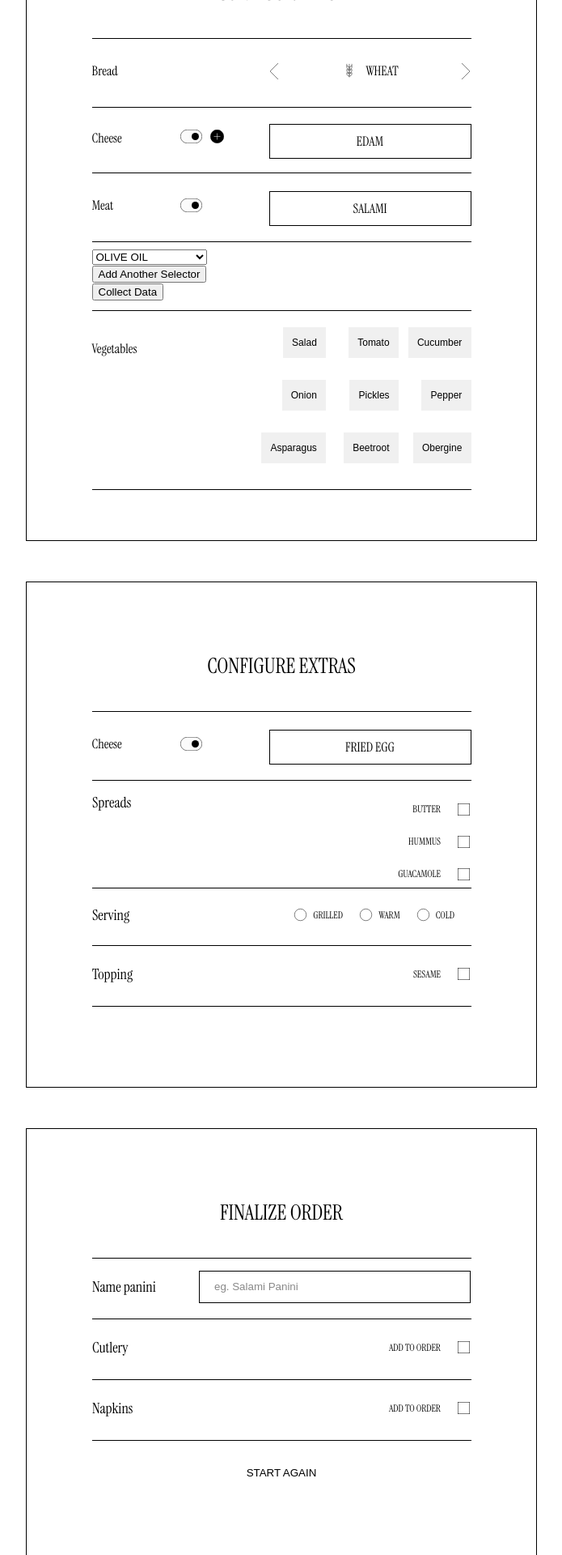
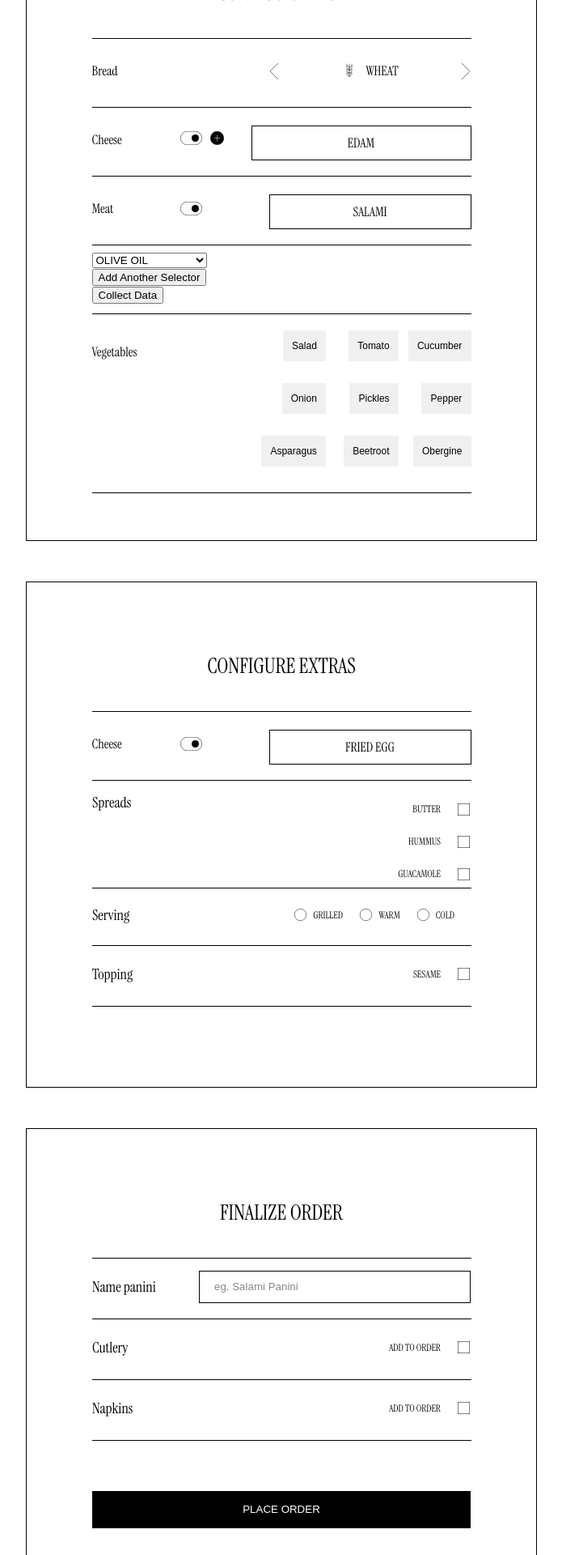
Before and after one commit to mr-fox93/panini-creator, a React (Vite) app: page /home in a window 1280 px wide. Shown: the part 240-2160 px from the top of the page at 81% size, without its empty margins (292-987 px from the left). Built offline with nearby package versions, Linux system fonts and the light colour scheme.

Commit message:
fix problem with styled components in cheese sector

```diff
--- a/src/components/BaseForm/BaseForm.styles.ts
+++ b/src/components/BaseForm/BaseForm.styles.ts
@@ -36,7 +36,7 @@ export const Bread = styled.div`
 
 export const Cheese = styled.div`
   width: 469px;
-  //height: 79px;
+  min-height: 79px;
   height: auto;
   display: grid;
   grid-template-columns: repeat(3, 1fr);
--- a/src/components/BaseForm/BaseForm.tsx
+++ b/src/components/BaseForm/BaseForm.tsx
@@ -19,7 +19,7 @@ import styled from "styled-components";
 import Dices from "../../arrows/Dices.svg";
 import ConfigureExtras from "../ConfigureExtras/ConfigureExtras";
 import FinalizeOrder from "../FinalizeOrder/FinalizeOrder";
-import { useForm, FormProvider } from "react-hook-form";
+import { FormProvider, useForm } from "react-hook-form";
 import { z } from "zod";
 import { zodResolver } from "@hookform/resolvers/zod";
 import { paniniNameSchema } from "../FinalizeOrder/PaniniName";
@@ -29,6 +29,7 @@ import { toppingSchema } from "../ConfigureExtras/Topping";
 import { servingSchema } from "../ConfigureExtras/Serving";
 import { spreadsSchema } from "../ConfigureExtras/Spreads";
 import { useNavigate } from "react-router-dom";
+import { useRef } from "react";
 
 interface SandwichPayload {
   sandwichName: string;
@@ -111,6 +112,7 @@ const sandwichSchema = z.object({
 });
 
 const BaseForm = () => {
+  const formRef = useRef<HTMLFormElement>(null);
   const navigate = useNavigate();
   const methods = useForm<SandwichPayload>({
     resolver: zodResolver(sandwichSchema),
@@ -124,15 +126,15 @@ const BaseForm = () => {
     },
   });
 
-  const onSubmit = (data: SandwichPayload) => {
+  const onSubmit = methods.handleSubmit((data: SandwichPayload) => {
     console.log(data);
     navigate("/success");
-  };
+  });
 
   return (
     <>
       <FormProvider {...methods}>
-        <form onSubmit={methods.handleSubmit(onSubmit)}>
+        <form onSubmit={onSubmit}>
           <MainHeader>
             <PaniniName>Panini Creator</PaniniName>
             <RandomizedButton>
@@ -166,10 +168,6 @@ const BaseForm = () => {
           </Container>
           <ConfigureExtras />
           <FinalizeOrder />
-
-          <ButtonContainer>
-            <Button type="submit">PLACE ORDER</Button>
-          </ButtonContainer>
         </form>
       </FormProvider>
     </>
--- a/src/components/CheeseSelect.tsx
+++ b/src/components/CheeseSelect.tsx
@@ -1,3 +1,190 @@
+import { useState, Fragment } from "react";
+import styled from "styled-components";
+import SwichOn from "../arrows/SwichOn.svg";
+import SwichOff from "../arrows/SwichOff.svg";
+import Minus from "../arrows/Minus.svg";
+import Add from "../arrows/PlusHover.svg";
+import { cheeseVariants } from "../data/cheese";
+import { z } from "zod";
+import { useFormContext } from "react-hook-form";
+
+interface DropdownContainerProps {
+  isVisible: boolean;
+}
+
+const DropdownContainer = styled.div`
+  //width: 250px;
+  height: 35px;
+  margin: 0;
+  position: relative;
+`;
+
+const DropdownHeader = styled.div`
+  width: 250px;
+  text-align: center;
+  padding: 10px;
+  border: 1px solid #000;
+  cursor: pointer;
+`;
+
+const DropdownListContainer = styled.div`
+  position: absolute;
+  width: 100%;
+  border: 1px solid #000;
+  border-top: none;
+  z-index: 100;
+  background: #fff;
+`;
+
+const DropdownList = styled.ul`
+  list-style: none;
+  padding: 0;
+  margin: 0;
+`;
+
+const ListItem = styled.li`
+  margin-top:20px
+  text-align: center;
+  padding: 10px;
+  border-bottom: 1px solid #000;
+  &:last-child {
+    border-bottom: none;
+  }
+  &:hover {
+    background-color: #f6f6f6;
+  }
+`;
+
+const DropdownsContainer = styled.div<DropdownContainerProps>`
+  width: 250px;
+  display: flex;
+  flex-direction: column;
+  gap: 10px;
+  margin-bottom: 20px;
+  margin-top: 20px;
+  visibility: ${(props) => (props.isVisible ? "visible" : "none")};
+`;
+
+const DropdownWithRemove = styled.div`
+  gap: 10px;
+  display: flex;
+  align-items: center;
+  justify-content: flex-end;
+`;
+
+const RemoveButton = styled.img`
+  cursor: pointer;
+  margin-left: 10px;
+`;
+
+export const cheeseSchema = z.array(
+  z.union([
+    z.literal("MOZZARELLA"),
+    z.literal("STRACIATELLA"),
+    z.literal("EDAM"),
+    z.literal("GOUDA"),
+  ])
+);
+
+const CustomDropdown = () => {
+  const [isVisible, setIsVisible] = useState(true);
+
+  const [selectedOptions, setSelectedOptions] = useState([cheeseVariants[0]]);
+  const [isOpen, setIsOpen] = useState([false]);
+  const { setValue } = useFormContext();
+
+  const toggling = (index: number) => {
+    setIsOpen(isOpen.map((open, i) => (i === index ? !open : false)));
+  };
+
+  const visible = () => {
+    const newVisibility = !isVisible;
+    setIsVisible(newVisibility);
+    if (newVisibility) {
+      setSelectedOptions([cheeseVariants[0]]);
+      setIsOpen([false]);
+    } else {
+      setSelectedOptions([]);
+      setValue(`base.cheese`, [], { shouldValidate: true });
+    }
+  };
+
+  const onOptionClicked = (value: string, index: number) => () => {
+    const newOptions = [...selectedOptions];
+    newOptions[index] = value;
+    setSelectedOptions(newOptions);
+    toggling(index);
+    setValue(`base.cheese[${index}]`, value, { shouldValidate: true });
+  };
+
+  const addAnotherDropdown = () => {
+    if (selectedOptions.length < 3) {
+      const newOptions = [...selectedOptions, cheeseVariants[0]];
+      setSelectedOptions(newOptions);
+      setIsOpen([...isOpen, false]);
+      setValue(`base.cheese`, newOptions, { shouldValidate: true });
+    }
+  };
+
+  const removeDropdown = (index: number) => {
+    const filteredOptions = selectedOptions.filter((_, i) => i !== index);
+    const filteredIsOpen = isOpen.filter((_, i) => i !== index);
+    setSelectedOptions(filteredOptions);
+    setIsOpen(filteredIsOpen);
+    setValue(`base.cheese`, filteredOptions, { shouldValidate: true });
+  };
+
+  return (
+    <>
+      <p>Cheese</p>
+      <div>
+        <img
+          style={{ marginRight: "10px" }}
+          onClick={visible}
+          src={isVisible ? SwichOn : SwichOff}
+          alt={isVisible ? "SwichOn" : "SwichOff"}
+        />
+        <img onClick={addAnotherDropdown} src={Add} alt="Add" />
+      </div>
+      <DropdownsContainer isVisible={isVisible}>
+        {selectedOptions.map((option, index) => (
+          <DropdownWithRemove key={index}>
+            {index !== 0 && (
+              <RemoveButton
+                src={Minus}
+                alt="Remove"
+                onClick={() => removeDropdown(index)}
+              />
+            )}
+            <DropdownContainer>
+              <DropdownHeader onClick={() => toggling(index)}>
+                {option}
+              </DropdownHeader>
+              {isOpen[index] && (
+                <DropdownListContainer>
+                  <DropdownList>
+                    {cheeseVariants.map((item, itemIndex) => (
+                      <ListItem
+                        onClick={onOptionClicked(item, index)}
+                        key={itemIndex}
+                      >
+                        {item}
+                      </ListItem>
+                    ))}
+                  </DropdownList>
+                </DropdownListContainer>
+              )}
+            </DropdownContainer>
+          </DropdownWithRemove>
+        ))}
+      </DropdownsContainer>
+    </>
+  );
+};
+
+export default CustomDropdown;
+
+/*
 import { useState, Fragment } from "react";
 import styled from "styled-components";
 import SwichOn from "../arrows/SwichOn.svg";
@@ -64,9 +251,10 @@ const DropdownsContainer = styled.div`
 `;
 
 const DropdownWithRemove = styled.div`
+  gap: 10px;
   display: flex;
   align-items: center;
-  gap: 10px;
+  justify-content: flex-end;
 `;
 
 const RemoveButton = styled.img`
@@ -169,3 +357,5 @@ const CustomDropdown = () => {
 };
 
 export default CustomDropdown;
+
+*/
--- a/src/components/FinalizeOrder/FinalizeOrder.tsx
+++ b/src/components/FinalizeOrder/FinalizeOrder.tsx
@@ -2,7 +2,7 @@ import styled from "styled-components";
 import PaniniName from "./PaniniName";
 import Cutlery from "./Cutlery";
 import Napkins from "./Napkins";
-//import PlaceOrderBtn from "./PlaceOrderBtn";
+import PlaceOrderBtn from "./PlaceOrderBtn";
 import StartAgain from "./StartAgainBtn";
 
 export const Container = styled.div`
@@ -31,7 +31,7 @@ export const Bar = styled.div`
   margin-top: 5px;
 `;
 
-const FinalizeOrder = () => {
+const FinalizeOrder: React.FC = () => {
   return (
     <Container>
       <Header>FINALIZE ORDER</Header>
@@ -42,7 +42,7 @@ const FinalizeOrder = () => {
       <Bar />
       <Napkins />
       <Bar />
-      {/* <PlaceOrderBtn /> */}
+      <PlaceOrderBtn />
       <StartAgain />
     </Container>
   );
--- a/src/components/FinalizeOrder/PlaceOrderBtn.tsx
+++ b/src/components/FinalizeOrder/PlaceOrderBtn.tsx
@@ -1,35 +1,34 @@
-// import styled from "styled-components";
-// import { useNavigate } from "react-router-dom";
+import styled from "styled-components";
+import { useNavigate } from "react-router-dom";
 
-// const ButtonContainer = styled.div`
-//   display: flex;
-//   align-items: center;
-//   width: 468px;
-//   height: 69px;
-//   margin-top: 50px;
-// `;
+const ButtonContainer = styled.div`
+  display: flex;
+  align-items: center;
+  width: 468px;
+  height: 69px;
+  margin-top: 50px;
+`;
 
-// const Button = styled.button`
-//   width: 468px;
-//   height: 46px;
-//   background: black;
-//   border: none;
-//   color: white;
-//   transition: all 0.2s ease;
+const Button = styled.button`
+  width: 468px;
+  height: 46px;
+  background: black;
+  border: none;
+  color: white;
+  transition: all 0.2s ease;
 
-//   &:hover {
-//     cursor: pointer;
-//     text-decoration: underline;
-//   }
-// `;
+  &:hover {
+    cursor: pointer;
+    text-decoration: underline;
+  }
+`;
 
-// const PlaceOrderBtn = () => {
-//   const navigate = useNavigate();
-//   return (
-//     <ButtonContainer>
-//       <Button onClick={() => navigate("/success")}>PLACE ORDER</Button>
-//     </ButtonContainer>
-//   );
-// };
+const PlaceOrderBtn: React.FC = () => {
+  return (
+    <ButtonContainer>
+      <Button type="submit">PLACE ORDER</Button>
+    </ButtonContainer>
+  );
+};
 
-// export default PlaceOrderBtn;
+export default PlaceOrderBtn;
```
